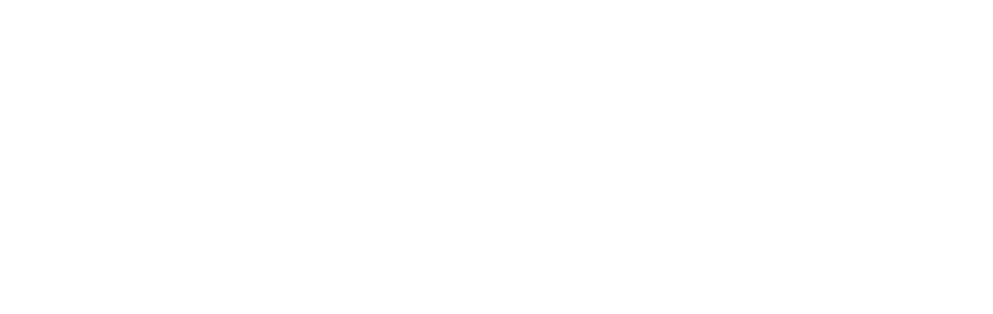
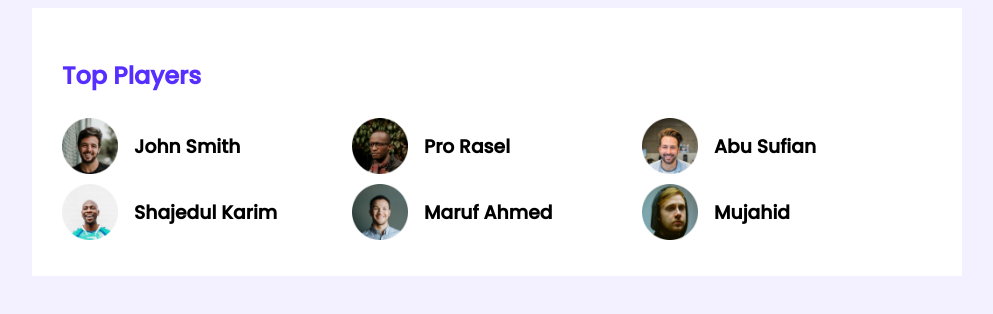
Before and after one commit to MamunHossain005/leader-board-CSS3, a plain HTML site: page index.html in a window 1280 px wide. Shown: the whole page, without its empty margins (143-1136 px from the left). Drawn offline with Linux system fonts and the light colour scheme.

Commit message:
third commit

```diff
--- a/index.html
+++ b/index.html
@@ -7,6 +7,44 @@
     <link rel="stylesheet" href="./styles/style.css">
 </head>
 <body>
+    <!-- header start -->
+    <header>
 
+    </header>
+    <!-- header end -->
+    <main>
+        <!-- top players and top blogs -->
+        <section class="container">
+            <div class="top-players">
+                <h2 class="section-title">Top Players</h2>
+                <div class="players">
+                    <div class="player">
+                        <img src="./images/players/player-1.png" alt="">
+                        <h3 class="player-name">John Smith</h3>
+                    </div>
+                    <div class="player">
+                        <img src="./images/players/player-2.png" alt="">
+                        <h3 class="player-name">Pro Rasel</h3>
+                    </div>
+                    <div class="player">
+                        <img src="./images/players/player-3.png" alt="">
+                        <h3 class="player-name">Abu Sufian</h3>
+                    </div>
+                    <div class="player">
+                        <img src="./images/players/player-4.png" alt="">
+                        <h3 class="player-name">Shajedul Karim</h3>
+                    </div>
+                    <div class="player">
+                        <img src="./images/players/player-5.png" alt="">
+                        <h3 class="player-name">Maruf Ahmed</h3>
+                    </div>
+                    <div class="player">
+                        <img src="./images/players/player-6.png" alt="">
+                        <h3 class="player-name">Mujahid</h3>
+                    </div>
+                </div>
+            </div>
+        </section>
+    </main>
 </body>
 </html>
--- a/styles/style.css
+++ b/styles/style.css
@@ -0,0 +1,44 @@
+/* fonts */
+@import url('https://fonts.googleapis.com/css2?family=Poppins:wght@500&display=swap');
+
+/* common styles and utilities*/
+body {
+    font-family: 'Poppins', sans-serif;
+    background-color: #F3F1FF;
+}
+
+main {
+    display: flex;
+    justify-content: center;
+}
+
+.container {
+    background-color: #FFF;
+    width: 870px;
+    padding: 30px;
+}
+
+/* top players style */
+.section-title {
+    color: #562EFF;
+    font-size: 24px;
+}
+
+.players {
+    display: grid;
+    grid-template-columns: repeat(3, 1fr);
+}
+
+.player {
+    display: flex;
+    align-items: center;
+}
+
+.player img {
+    width: 56px;
+    height: 56px;
+}
+
+.player-name {
+    margin-left: 16px;
+}
```
